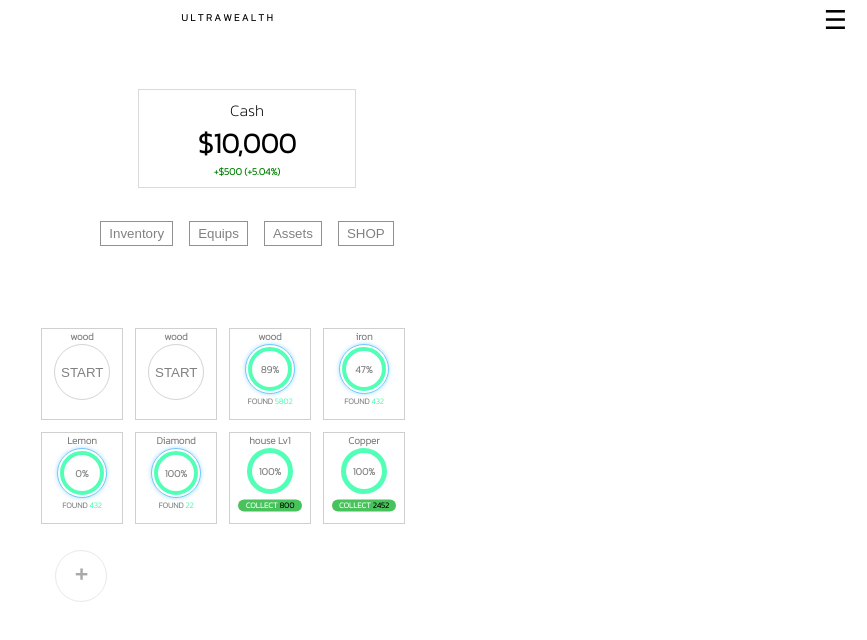
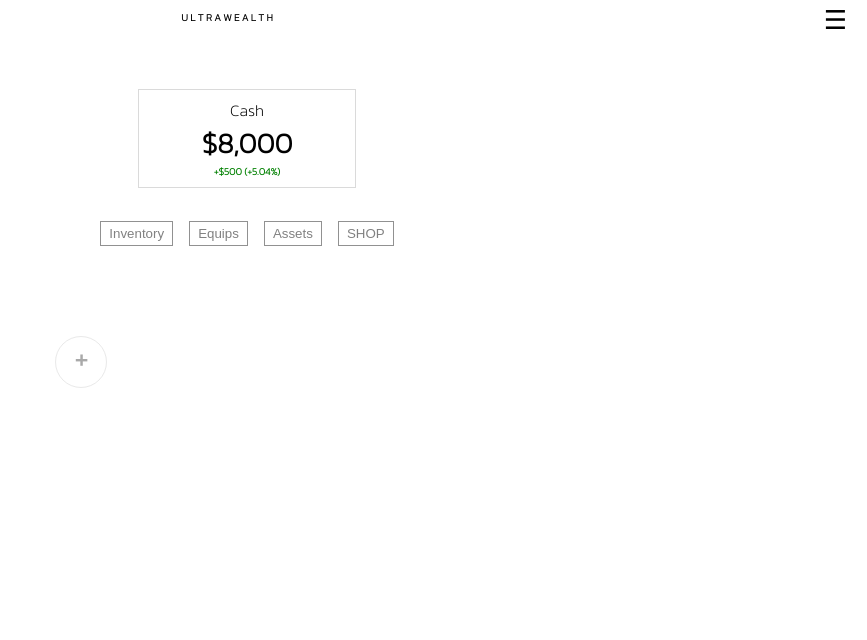
Before and after one commit to kodawarii/ultrawealth-mvp, a React (Create React App) app: page /#/ in a window 1280 px wide. Shown: the top 640 px of the page, without its empty margins (413-1280 px from the left). Built offline with nearby package versions, Linux system fonts and the light colour scheme.

Commit message:
Added feature where user can add a cell and click start

```diff
--- a/src/App.js
+++ b/src/App.js
@@ -6,14 +6,36 @@ import { HashLink as Link } from 'react-router-hash-link';
 import Main from './ScreenComponents/Main.Component';
 import Inventory from './ScreenComponents/Inventory.Component';
 import getUserData from './MockData/user1';
+import getUserData2 from './MockData/user2';
 
 export default class App extends Component  {
   constructor(props){
     super(props);
 
     this.state = {
-      userdata: getUserData()
+      userdata: getUserData2()
     }
+  }
+
+  start(index){
+    let currUserData = this.state.userdata;
+
+    currUserData.cellsOpen[index].state = 1;
+
+    this.setState({userdata: currUserData});
+  }
+
+  addCell(){
+    let currUserData = this.state.userdata;
+
+    currUserData.cellsOpen.push({
+      type: "wood",
+      state: 0,
+      progress: 0,
+      found: 0
+    });
+
+    this.setState({userdata: currUserData});
   }
 
   render(){
@@ -24,12 +46,24 @@ export default class App extends Component  {
 
             <Route
             exact path='/'
-            component={ () => <Main userdata={this.state.userdata}/> }
+            component={
+              () =>
+              <Main
+              userdata={this.state.userdata}
+              addCell={this.addCell.bind(this)}
+              start={this.start.bind(this)}
+              />
+            }
             />
 
             <Route
             exact path='/inventory'
-            component={ () => <Inventory userdata={this.state.userdata}/> }
+            component={
+              () =>
+              <Inventory
+              userdata={this.state.userdata}
+              />
+            }
             />
 
           </Switch>
--- a/src/GameComponents/AddCell.Component.js
+++ b/src/GameComponents/AddCell.Component.js
@@ -2,14 +2,14 @@ import React, {Component} from 'react';
 
 import './AddCell.css';
 
-function AddCell() {
+export default class AddCell extends Component{
+  render(){
     return (
       <div className="AddCell">
         <div className="AddCellWrapper">
-          <div className="thePlus"> + </div>
+          <div className="thePlus" onClick={this.props.addCell}> + </div>
         </div>
       </div>
     );
+  }
 }
-
-export default AddCell;
--- a/src/GameComponents/Cell.Component.js
+++ b/src/GameComponents/Cell.Component.js
@@ -8,21 +8,27 @@ import CellState3 from './CellState3.Component';
 import './Cell.css';
 
 export default class Cell extends Component  {
+
+  // this.props.data = {type, state, progress, found}
+  // this.props.key = index of that data in openCells[] // cant use as props
+  // this.props.index = index of that data in openCells[] // so use this instead
+  // this.props.start = start() mining in App.js
+
   render(){
     let cell;
 
     switch(this.props.data.state){
       case 0:
-        cell = <CellState0 data = {this.props.data} />
+        cell = <CellState0 data={this.props.data} index={this.props.index} start={this.props.start} />
         break;
       case 1:
-        cell = <CellState1 data = {this.props.data} />
+        cell = <CellState1 data={this.props.data} />
         break;
       case 2:
-        cell = <CellState2 data = {this.props.data} />
+        cell = <CellState2 data={this.props.data} />
         break;
       case 3:
-        cell = <CellState3 data = {this.props.data} />
+        cell = <CellState3 data={this.props.data} />
         break;
       default:
         console.log("> That State does not exist");
--- a/src/GameComponents/CellState0.Component.js
+++ b/src/GameComponents/CellState0.Component.js
@@ -3,11 +3,20 @@ import React, {Component} from 'react';
 import './Cell.css';
 
 export default class CellState0 extends Component  {
+
+  start(){
+    this.props.start(this.props.index);
+  }
+
   render(){
     return (
       <div className="CellState0">
         <div className="CellState0-Type"> {this.props.data.type} </div>
-        <div className="CellState0-Btn"> <button className="StartBtn"> START </button> </div>
+        <div className="CellState0-Btn">
+          <button className="StartBtn" onClick={this.start.bind(this)}>
+            START
+          </button>
+        </div>
       </div>
     );
   }
--- a/src/GameComponents/MineGrid.Component.js
+++ b/src/GameComponents/MineGrid.Component.js
@@ -8,8 +8,12 @@ import AddCell from './AddCell.Component';
 export default class MineGrid extends Component  {
 
   getCells(){
-    return this.props.cellsOpen.map(function(cellData, i){
-        return <Cell data={cellData} key={i} />;
+    return this.props.cellsOpen.map((cellData, i) => { // Needs to be a arrow function to access this.props (if we use function() then 'this' is binded to that function, not globular)
+        return <Cell
+        data={cellData}
+        key={i}
+        index={i}
+        start={this.props.start} />;
     });
   }
 
@@ -18,7 +22,7 @@ export default class MineGrid extends Component  {
       <div className="MineGrid">
         <div className="MineGrid-wrapper field">
          {this.getCells()}
-         <div> <AddCell /> </div>
+         <div> <AddCell addCell={this.props.addCell}/> </div>
         </div>
       </div>
     );
--- /dev/null
+++ b/src/MockData/user2.js
@@ -0,0 +1,12 @@
+function getUserData2(){
+    let data = {
+        username: "ambushnike",
+        cash: 8000,
+        level: 1,
+        cellsOpen: []
+    };
+
+    return data;
+}
+
+export default getUserData2;
--- a/src/ScreenComponents/Main.Component.js
+++ b/src/ScreenComponents/Main.Component.js
@@ -8,9 +8,20 @@ export default class Main extends Component  {
   render(){
     return (
       <div className="Main">
-        <TitleNav />
-        <DataDisplay cash={this.props.userdata.cash}/>
-        <MineGrid cellsOpen={this.props.userdata.cellsOpen} />
+
+        <TitleNav
+        />
+
+        <DataDisplay
+        cash={this.props.userdata.cash}
+        />
+
+        <MineGrid
+        cellsOpen={this.props.userdata.cellsOpen}
+        addCell={this.props.addCell}
+        start={this.props.start}
+        />
+
       </div>
     );
   }
```
